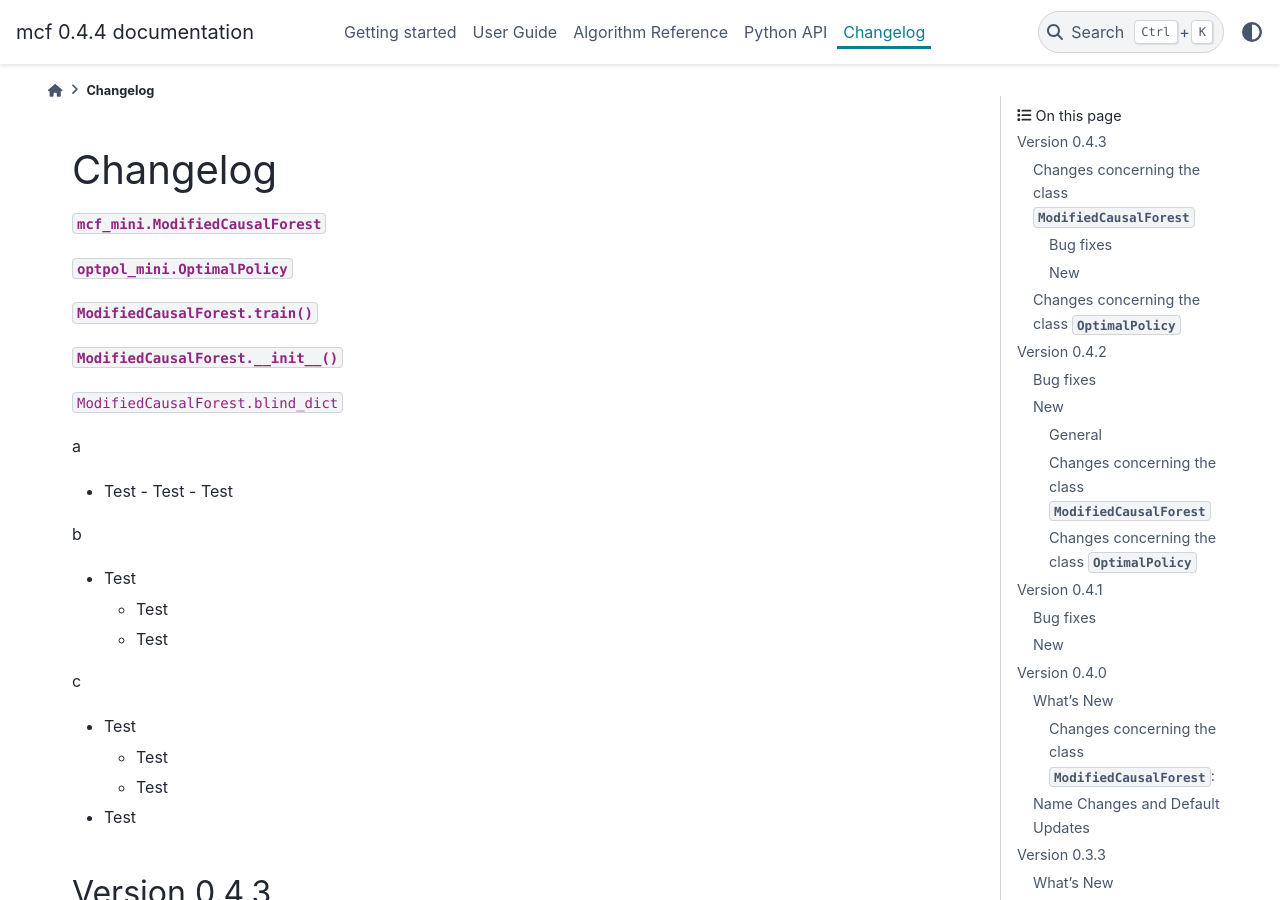
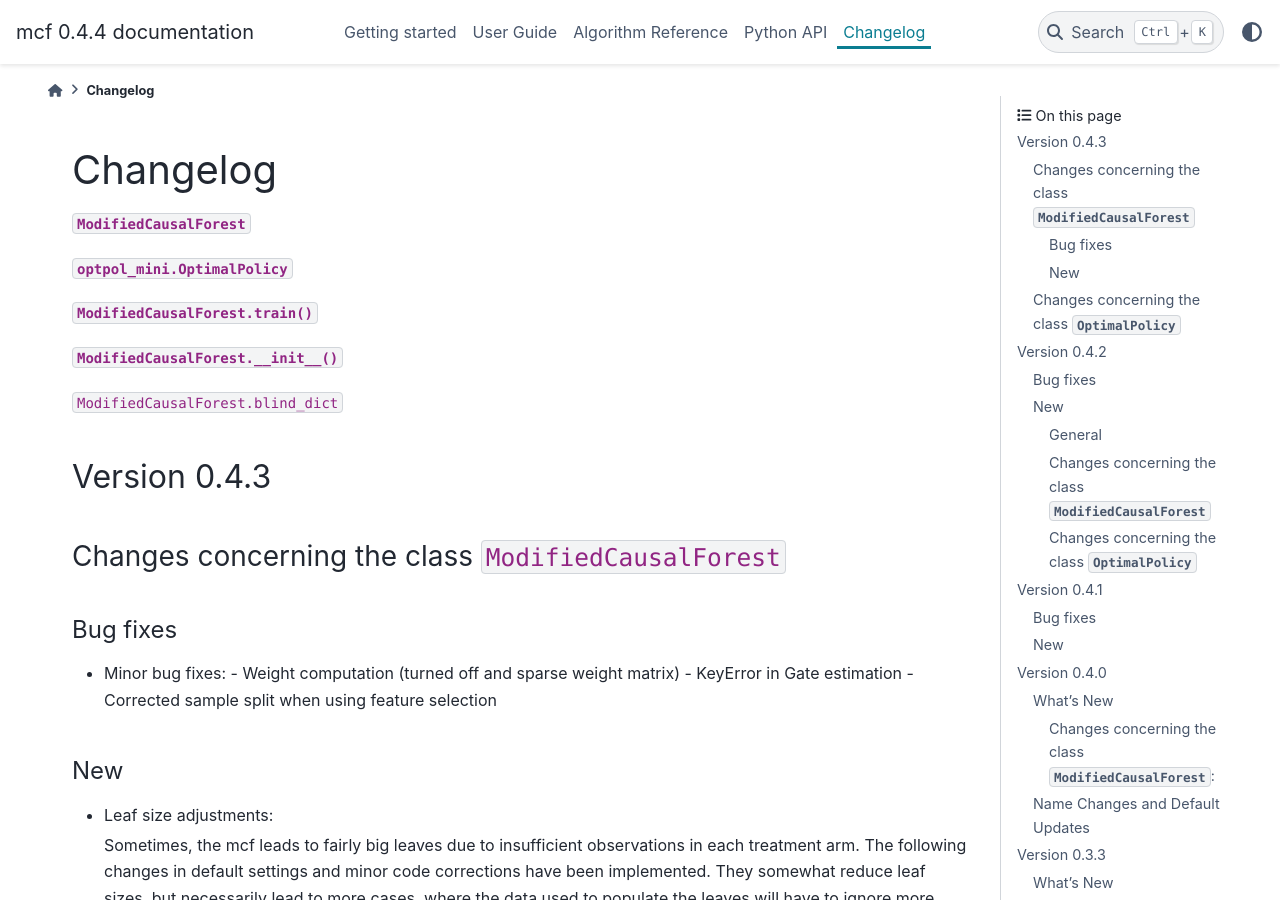
Before and after one commit to MCFpy/mcf, a Sphinx documentation site: the page built from docs/source/changelog.rst, in a window 1280 px wide and 900 px high. Built offline with Sphinx 7.4.7 and the PyData theme 0.15.4, drawn with Linux system fonts in a browser that asks for light colours; cross-references to code outside the pages are shown as plain code; part of the change alters nothing that is shown.

```diff
--- a/docs/source/changelog.rst
+++ b/docs/source/changelog.rst
@@ -1,7 +1,22 @@
 Changelog
 =======================
+..
+    Conventions:
 
-:py:class:`mcf_mini.ModifiedCausalForest`
+    - Add a horizontal rule before a new version
+    - Nest parameters of functions/methods in single backticks: `foo`
+    - Nested list: You need to separate the lists with a blank line. Otherwise, the parent will be displayed as bold.
+
+        - Wrong (will be bold):
+            - A
+            - B
+
+        - Right:
+
+            - A
+            - B
+
+:py:class:`~mcf_mini.ModifiedCausalForest`
 
 :py:class:`optpol_mini.OptimalPolicy`
 
@@ -10,46 +25,6 @@ Changelog
 :py:meth:`ModifiedCausalForest.__init__`
 
 :py:property:`ModifiedCausalForest.blind_dict`
-
-..
-    Conventions:
-    - Add a horizontal rule before a new version
-
-    - Nest parameters of functions in single backticks: `param`
-    - Nest functions or classes in double backticks: ``function``
-
-    Note that if you want to use nested lists, you need to separate the lists with a blank line. Otherwise, the the parent entry will be displayed as bold.
-
-    - Wrong (will be bold):
-      - A
-      - B
-
-    - Right:
-
-      - A
-      - B
-
-a
-
-- Test
-  - Test
-  - Test
-
-b
-
-- Test
-
-  - Test
-  - Test
-
-c
-
-- Test
-
-  - Test
-  - Test
-
-- Test
 
 
 Version 0.4.3
@@ -204,12 +179,14 @@ New
 - We provide example data and example files on how to use ``ModifiedCausalForest`` and ``OptimalPolicy`` in various ways.
 
     - The following data files are provided. The names are self-explanatory. The number denotes the sample size, x are features, y is outcome, d is treatment, and ps denotes policy scores.:
+
         - data_x_1000.csv
         - data_x_4000.csv
         - data_x_ps_1_1000.csv
         - data_x_ps_2_1000.csv
         - data_y_d_x_1000.csv
         - data_y_d_x_4000.csv
+
     - The following example programmes are provided:
 
         - all_parameters_mcf.py, all_parameters_optpolicy.py: Contains an explanation of all available parameters / keywords for the ``ModifiedCausalForest`` and ``OptimalPolicy`` classes.
```
